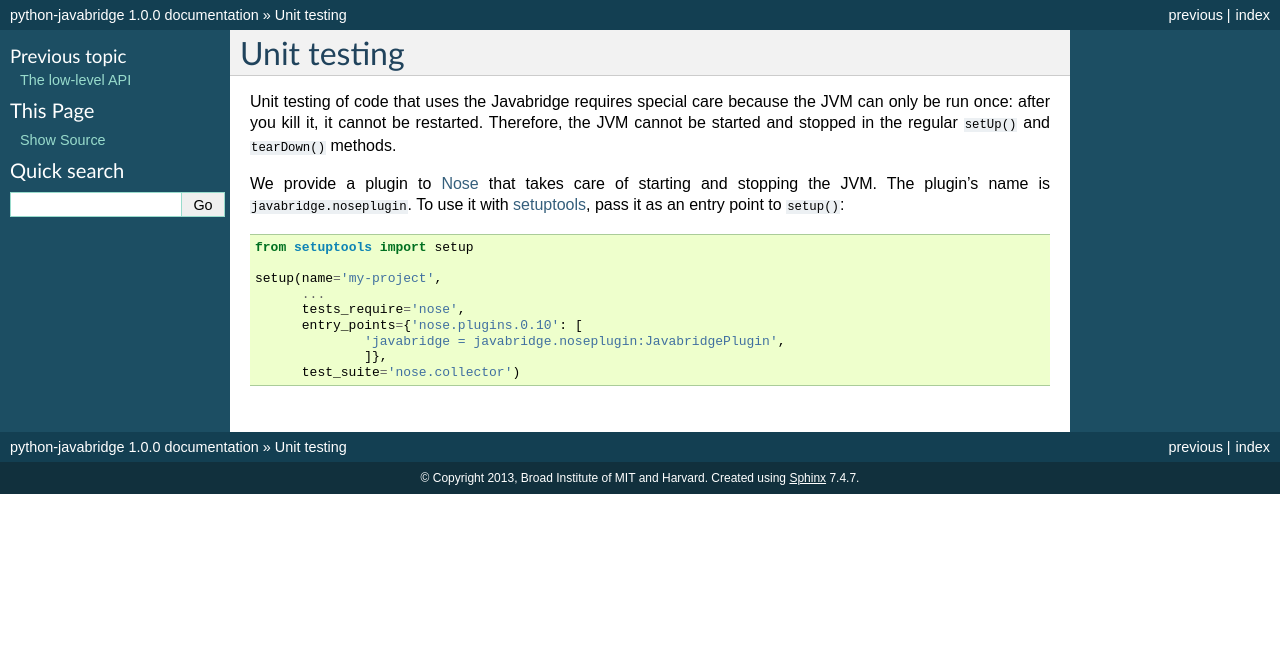
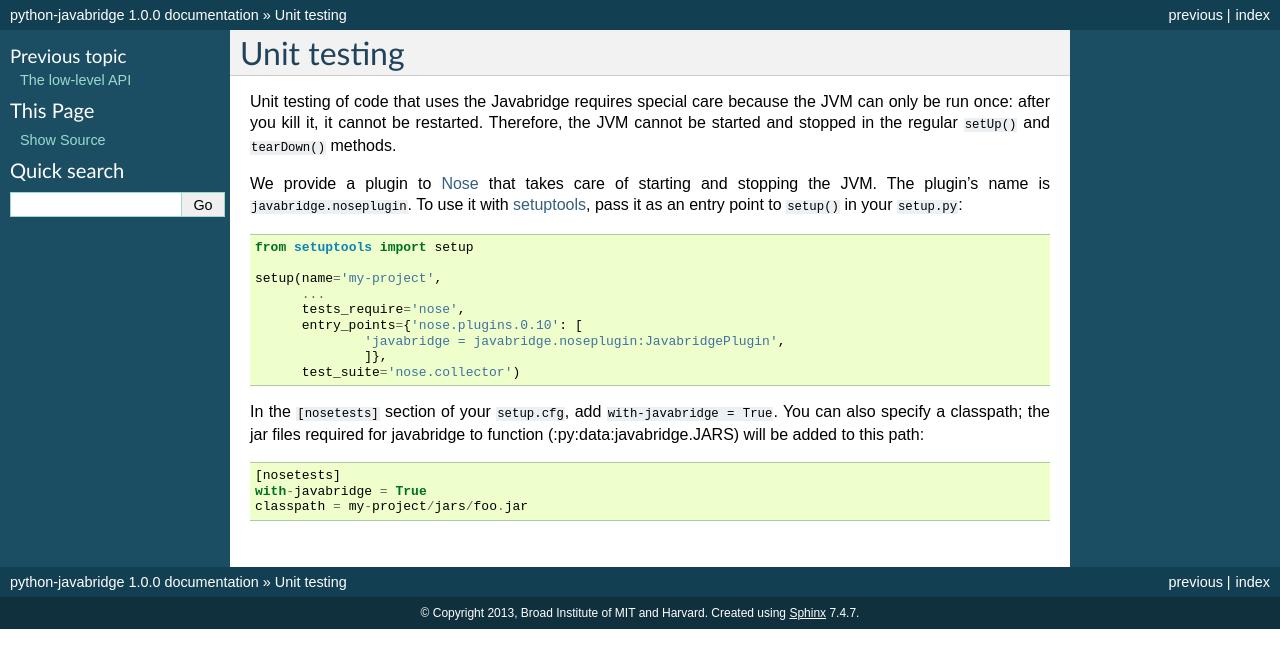
Before and after one commit to LeeKamentsky/python-javabridge, a Sphinx documentation site: the page built from docs/unittesting.rst, in a window 1280 px wide. Shown: the top 668 px of the page. Built offline with Sphinx 7.4.7, drawn with Linux system fonts in a browser that asks for light colours.

```diff
--- a/docs/unittesting.rst
+++ b/docs/unittesting.rst
@@ -1,11 +1,9 @@
-.. -*- visual-line-mode -*-
-
 Unit testing
 ============
 
 Unit testing of code that uses the Javabridge requires special care because the JVM can only be run once: after you kill it, it cannot be restarted. Therefore, the JVM cannot be started and stopped in the regular ``setUp()`` and ``tearDown()`` methods.
 
-We provide a plugin to `Nose <https://nose.readthedocs.org/>`_ that takes care of starting and stopping the JVM. The plugin's name is ``javabridge.noseplugin``. To use it with `setuptools <https://pypi.python.org/pypi/setuptools>`_, pass it as an entry point to ``setup()``::
+We provide a plugin to `Nose <https://nose.readthedocs.org/>`_ that takes care of starting and stopping the JVM. The plugin's name is ``javabridge.noseplugin``. To use it with `setuptools <https://pypi.python.org/pypi/setuptools>`_, pass it as an entry point to ``setup()`` in your ``setup.py``::
 
     from setuptools import setup
 
@@ -16,3 +14,9 @@ We provide a plugin to `Nose <https://nose.readthedocs.org/>`_ that takes care o
                   'javabridge = javabridge.noseplugin:JavabridgePlugin',
                   ]},
           test_suite='nose.collector')
+
+In the ``[nosetests]`` section of your ``setup.cfg``, add ``with-javabridge = True``. You can also specify a classpath; the jar files required for javabridge to function (:py:data:javabridge.JARS) will be added to this path::
+
+    [nosetests]
+    with-javabridge = True
+    classpath = my-project/jars/foo.jar
```
